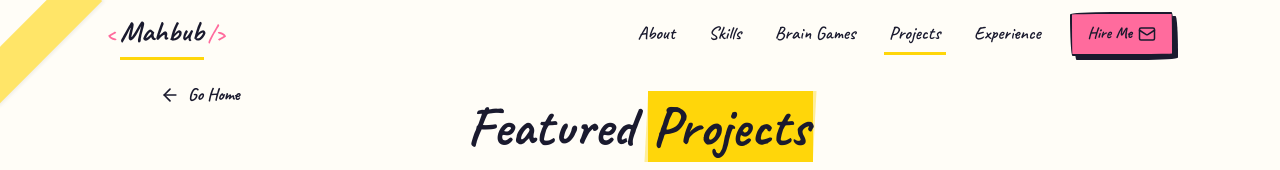
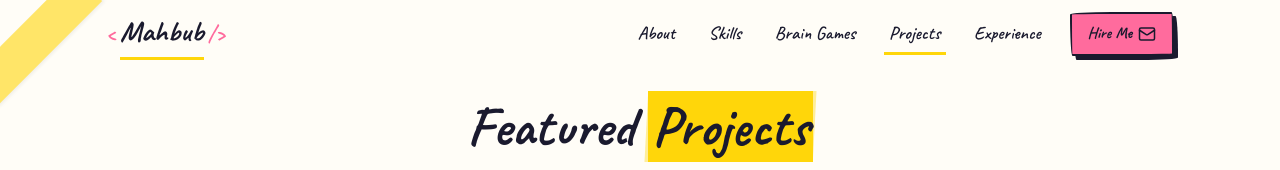
Before and after one commit to Maahhbuub/Mahbub-Doodle, a React (Vite) app: page /projects in a window 1280 px wide. Shown: the top 170 px of the page. Built offline with nearby package versions, Linux system fonts and the light colour scheme.

Commit message:
style(projecs): remove back button

```diff
--- a/src/pages/Projects.jsx
+++ b/src/pages/Projects.jsx
@@ -1,17 +1,10 @@
 import styles from './Projects.module.css';
-
 import ProjectsComponent from '../components/Projects/Projects';
-
-import { Link } from 'react-router-dom';
-import { ArrowLeft } from 'lucide-react';
 
 function Projects() {
     return (
         <>
             <div className={styles.projects}>
-                <Link to="/" className={styles.backBtn}>
-                    <ArrowLeft size={20} /> Go Home
-                </Link>
                 <ProjectsComponent />
             </div>
         </>
--- a/src/pages/Projects.module.css
+++ b/src/pages/Projects.module.css
@@ -1,38 +1,9 @@
 .projects {
     position: relative;
-}
-
-.backBtn {
-    position: absolute;
-    top: 5rem;
-    left: 10rem;
-    z-index: 10;
-
-    display: flex;
-    align-items: center;
-    gap: 0.5rem;
-    font-family: var(--font-doodle);
-    font-weight: 700;
-    color: var(--ink);
-    text-decoration: none;
-    font-size: 1.1rem;
-    margin-bottom: 2rem;
-    transition: transform 0.2s ease;
-}
-
-.backBtn:hover {
-    transform: translateX(-5px);
-    color: var(--accent-pink);
 }
 
 @media (max-width: 768px) {
     .projects {
         padding-top: 1.5rem;
     }
-
-    .backBtn {
-        position: absolute;
-        top: 4.5rem;
-        left: 1rem;
-    }
 }
```
